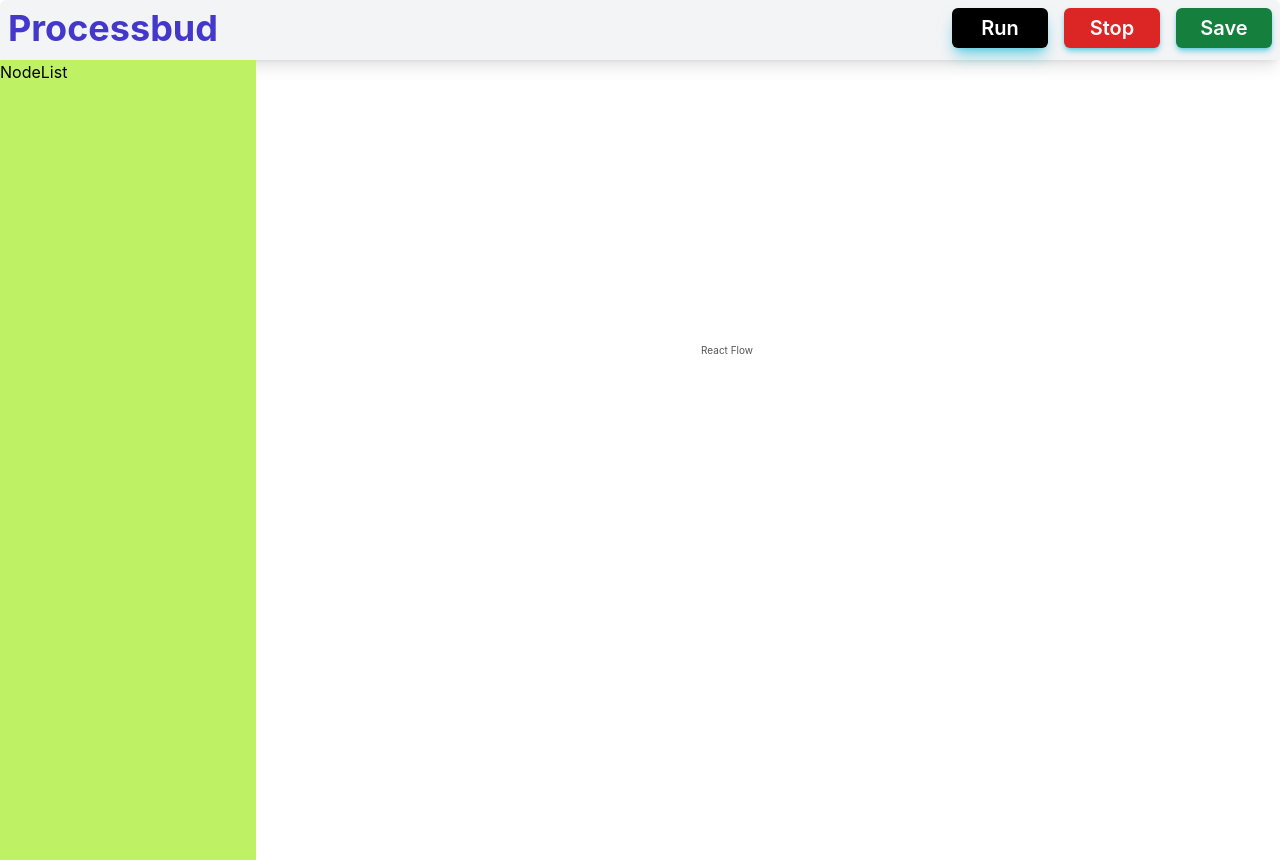
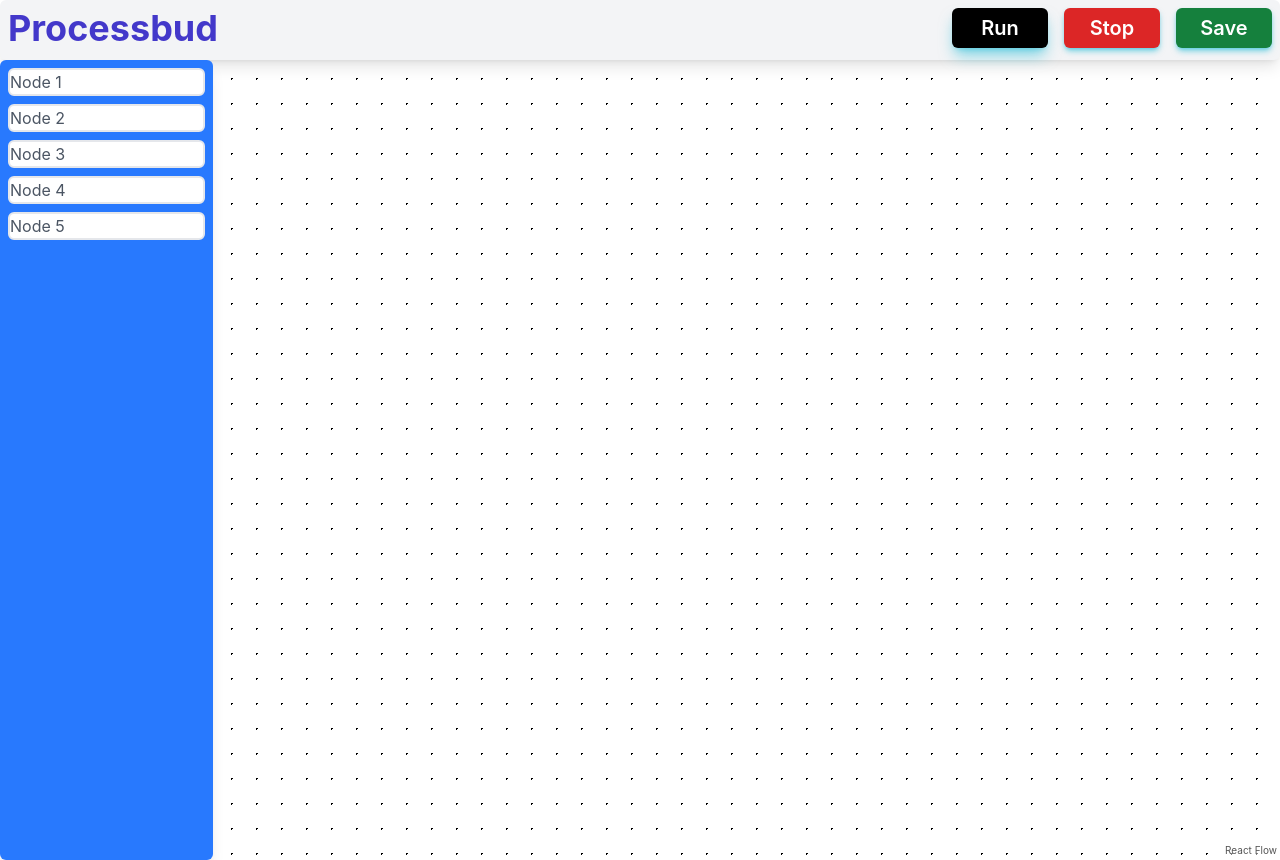
Before and after one commit to kernelguardian/pb-frontend-react-reactflow, a React (Create React App) app: page / in a window 1280 px wide. Built offline with nearby package versions, Linux system fonts and the light colour scheme.

Commit message:
UI Layout complete

```diff
--- a/src/App.js
+++ b/src/App.js
@@ -1,7 +1,4 @@
 import Flowbuilder from "./reactflow/Flowbuilder";
-import Input from "./foundation/Input";
-import Button from "./foundation/Button";
-import Text from "./foundation/Text";
 import Navbar from "./screen/Navbar";
 import NodeList from "./screen/NodeList";
 
--- /dev/null
+++ b/src/foundation/Card.js
@@ -0,0 +1,9 @@
+import React from 'react';
+
+function Card(props) {
+    return <div className='rounded-md bg-white m-2 hover:cursor-pointer hover:border-gray-300 border-2'>
+        <h1 className='text-gray-600'>Node {props.data}</h1>
+    </div>;
+}
+
+export default Card;
--- /dev/null
+++ b/src/reactflow/Flowbuilder.css
@@ -0,0 +1,5 @@
+.dottedbg{
+  background-image: radial-gradient(black 1px, transparent 0);
+  background-size: 25px 25px;
+  background-position: -19px -19px;
+}
--- a/src/reactflow/Flowbuilder.js
+++ b/src/reactflow/Flowbuilder.js
@@ -1,4 +1,5 @@
 import React from 'react';
+import "./Flowbuilder.css"
 import ReactFlow from 'react-flow-renderer';
 
 
@@ -27,8 +28,12 @@ const elements = [
     { id: 'e2-3', source: '2', target: '3' },
 ];
 
-export default () => (
-    <div style={{ width: 500, height: 300 }}>
+
+
+function Flowbuilder() {
+    return <div className='dottedbg  h-screen w-screen'>
         <ReactFlow elements={elements} />
-    </div>
-);
+    </div>;
+}
+
+export default Flowbuilder;
--- a/src/screen/NodeList.js
+++ b/src/screen/NodeList.js
@@ -1,9 +1,18 @@
-import React from 'react';
+import Button from "../foundation/Button";
+import Input from "../foundation/Input";
+import Text from "../foundation/Text";
+import Card from "../foundation/Card";
+
 
 function NodeList() {
-    return <div className='bg-lime-300 w-64 h-screen'>
-        <h1>NodeList</h1>
-    </div>;
+
+    const nodes = [1, 2, 3, 4, 5]
+
+    return <div className='bg-gradient-to-b from-pasty to-pasty w-64 h-screen rounded-md shadow-lg'>
+        {nodes.map((node) => {
+            return <Card data={node}></Card>
+        })}
+    </div >;
 }
 
 export default NodeList;
--- a/tailwind.config.js
+++ b/tailwind.config.js
@@ -3,7 +3,11 @@ module.exports = {
     "./src/**/*.{js,jsx,ts,tsx}",
   ],
   theme: {
-    extend: {},
+    extend: {
+      "colors": {
+        "pasty": "#2879FE"
+      }
+    },
   },
   plugins: [],
 }
```
Also changed, not shown: src/screen/Category.js (added).
